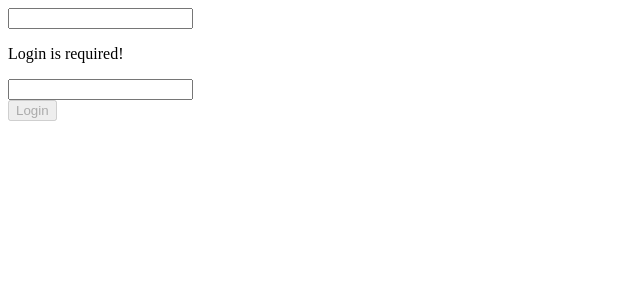
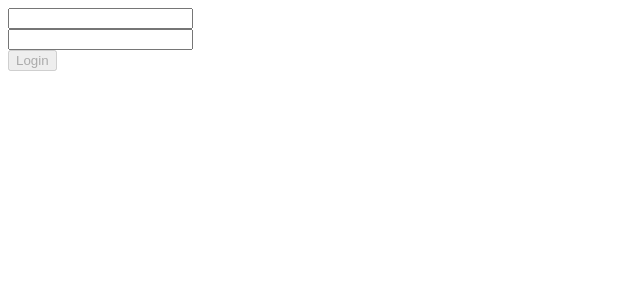
Before and after one commit to RafalG1991/angular-test-app, an Angular app: page / in a window 1280 px wide. Shown: the top 300 px of the page, without its empty margins (0-640 px from the left). Built offline with nearby package versions, Linux system fonts and the light colour scheme.

Commit message:
added p elements with information about login required field or login min length when input was touched

```diff
--- a/src/app/app.component.html
+++ b/src/app/app.component.html
@@ -1,8 +1,13 @@
 <form #form="ngForm" (ngSubmit)="handleSubmit(form)">
   <div>
     <input type="text" name="login" [(ngModel)]="user.login" #login="ngModel" required minlength="3">
-    @if(login.hasError('required')) {
-      <p>Login is required!</p>
+    @if(login.touched) {
+      @if(login.hasError('required')) {
+        <p>Login is required!</p>
+      }
+      @if(login.hasError('minlength')) {
+        <p>Login must be at least 3 characters!</p>
+      }
     }
   </div>
   <div>
```
